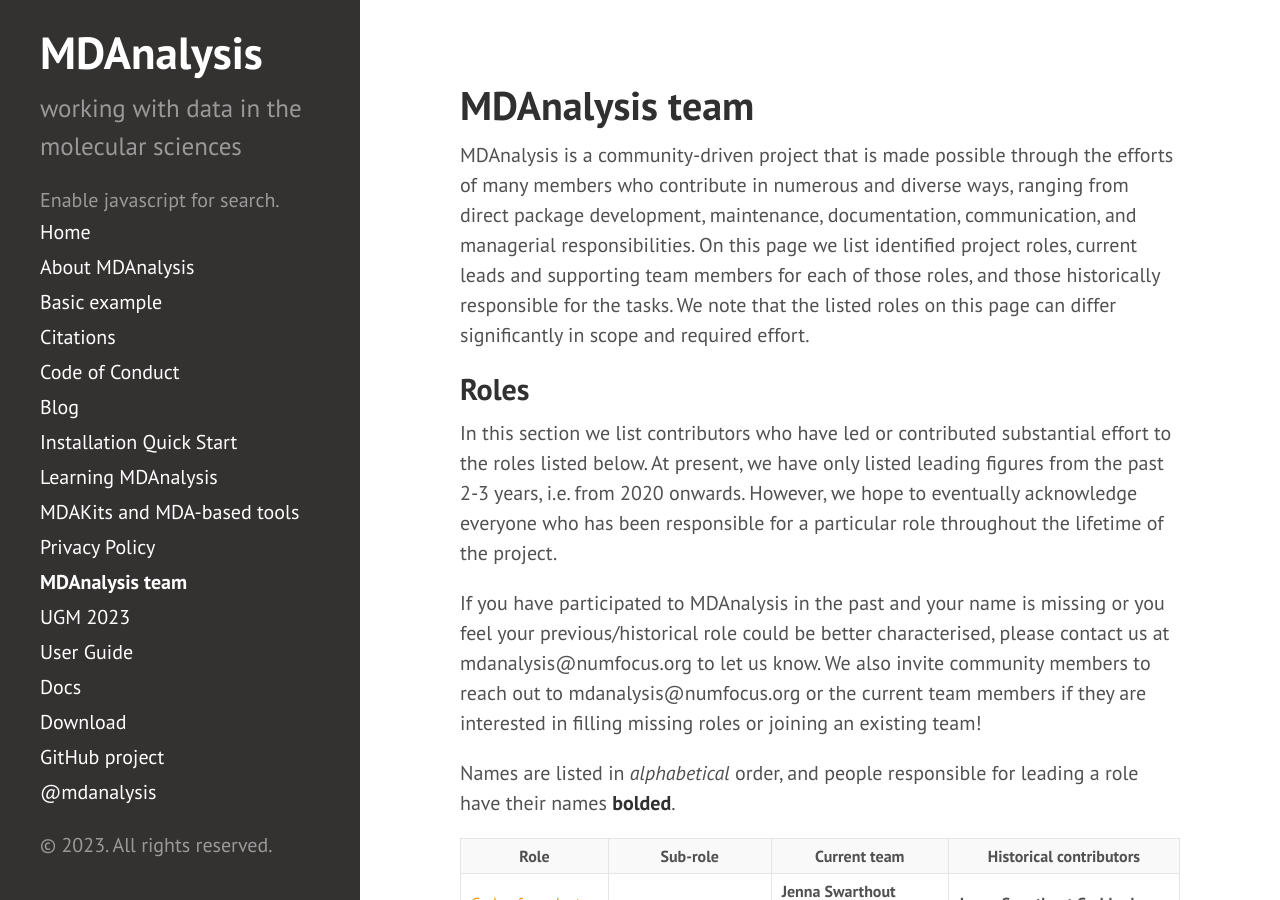
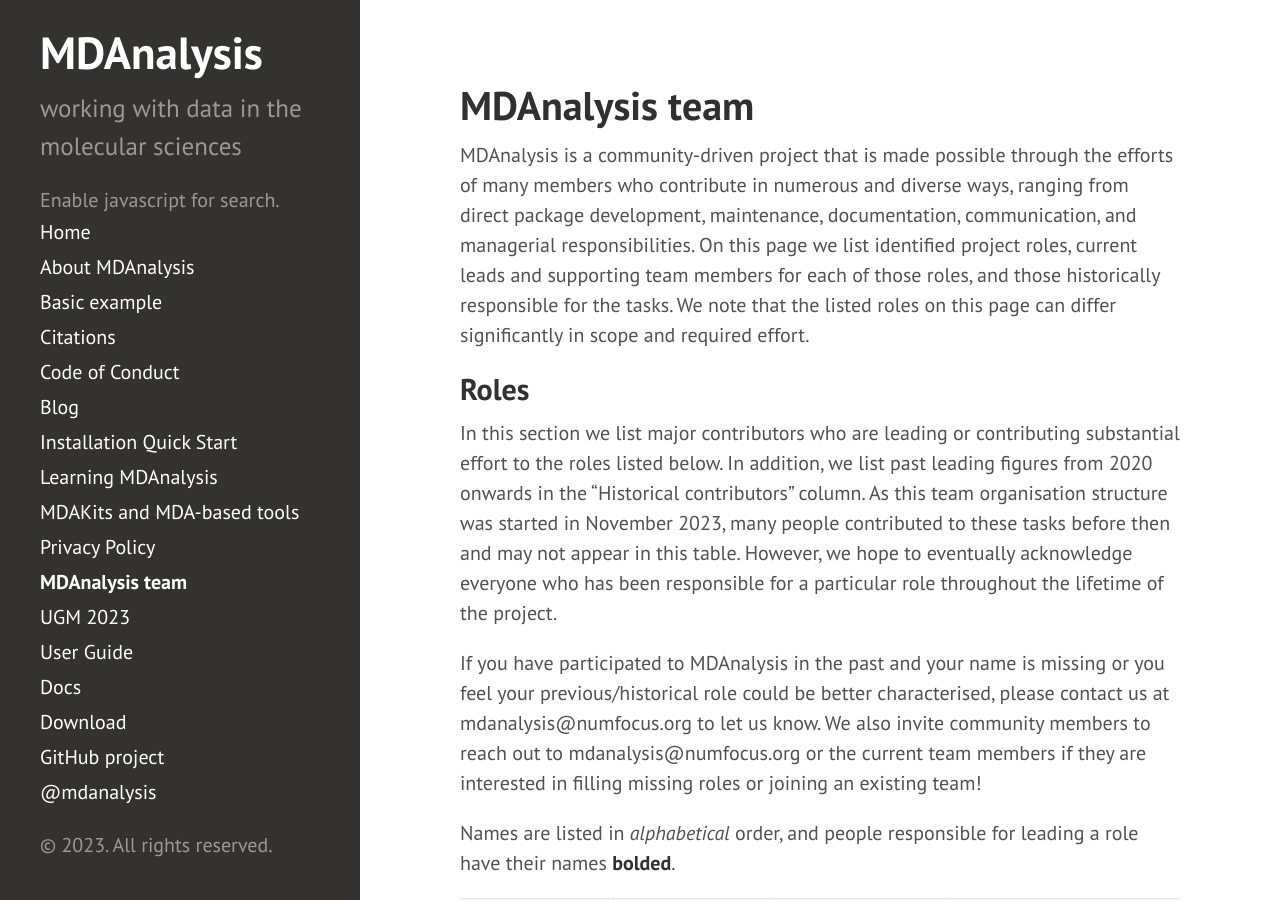
Before and after one commit to MDAnalysis/MDAnalysis.github.io, a Jekyll site: the page built from pages/team.md, in a window 1280 px wide and 900 px high. Built offline with Jekyll 4.4.1, drawn with Linux system fonts in a browser that asks for light colours; comment, search, counter and statistics services are not loaded.

Commit message:
update text

```diff
--- a/_config.yml
+++ b/_config.yml
@@ -28,6 +28,7 @@ author:
   email:          mdanalysis@numfocus.org
 
 images:           /public/images
+data_files:       /public/data
 js:               /js
 blog:             /blog
 
--- a/pages/team.md
+++ b/pages/team.md
@@ -7,10 +7,8 @@ MDAnalysis is a community-driven project that is made possible through the effor
 
 ## Roles
 
-In this section we list contributors who have led or contributed substantial effort to the roles listed below.
-At present, we have only listed leading figures from the past 2-3 years, i.e. from 2020 onwards.
-However, we hope to eventually acknowledge everyone who has been responsible for a particular role throughout
-the lifetime of the project.
+In this section we list major contributors who are leading or contributing substantial effort to the roles listed below. In addition, we list past leading figures from 2020 onwards in the "Historical contributors" column. As this team organisation structure was started in November 2023, many people contributed to these tasks before then and may not appear in this table.
+However, we hope to eventually acknowledge everyone who has been responsible for a particular role throughout the lifetime of the project.
 
 If you have participated to MDAnalysis in the past and your name is missing or you feel your previous/historical role could be better characterised,
 please contact us at mdanalysis@numfocus.org to let us know. We also invite community members to reach out to mdanalysis@numfocus.org or the current team members if they are interested in filling missing roles or joining an existing team!
```
